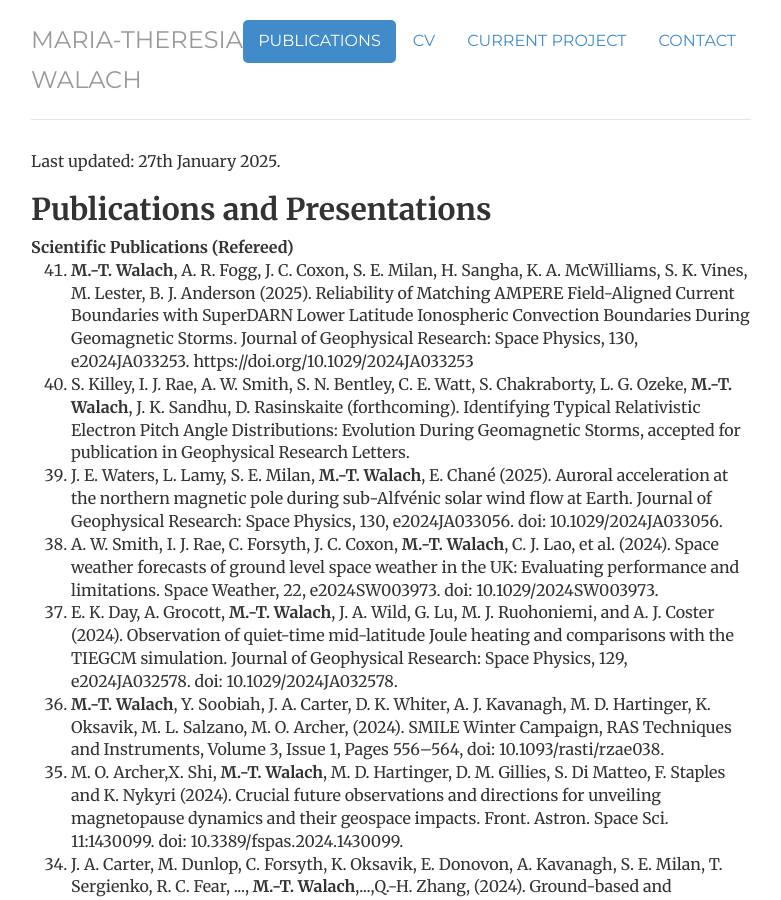
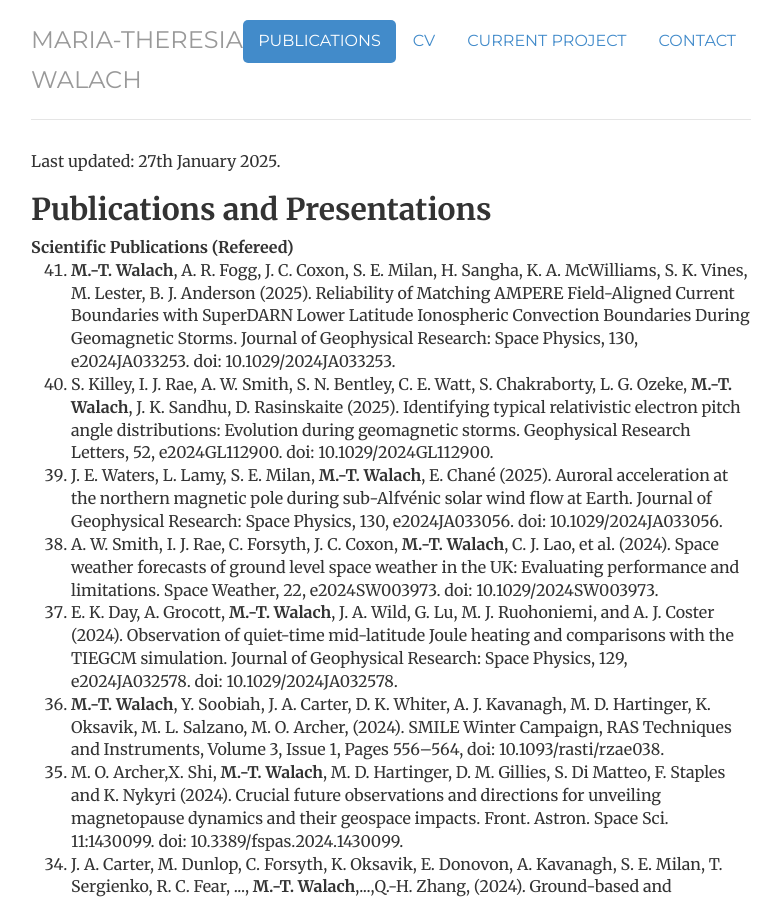
Before and after one commit to mtwalach/mtwalach.github.io, a Jekyll site: the page built from publications/index.html, in a window 1280 px wide and 900 px high. Shown: the whole window, without its empty margins (249-1030 px from the left). Built offline with Jekyll 4.4.1, drawn with Linux system fonts in a browser that asks for light colours.

Commit message:
update pubs

```diff
--- a/publications/index.html
+++ b/publications/index.html
@@ -14,8 +14,8 @@ description:   Maria-Theresia Walach // Space plasma physics & planetary science
     <h2>Publications and Presentations </h2>
     <strong>Scientific Publications (Refereed)</strong>
     <ol reversed>
-      <li><b>M.-T. Walach</b>, A. R. Fogg, J. C. Coxon, S. E. Milan, H. Sangha, K. A. McWilliams, S. K. Vines, M. Lester, B. J. Anderson (2025). Reliability of Matching AMPERE Field-Aligned Current Boundaries with SuperDARN Lower Latitude Ionospheric Convection Boundaries During Geomagnetic Storms. Journal of Geophysical Research: Space Physics, 130, e2024JA033253. https://doi.org/10.1029/2024JA033253</li>
-      <li>S. Killey, I. J. Rae, A. W. Smith, S. N. Bentley, C. E. Watt, S. Chakraborty, L. G. Ozeke, <b>M.-T. Walach</b>, J. K. Sandhu, D. Rasinskaite (forthcoming). Identifying Typical Relativistic Electron Pitch Angle Distributions: Evolution During Geomagnetic Storms, accepted for publication in Geophysical Research Letters.</li>
+      <li><b>M.-T. Walach</b>, A. R. Fogg, J. C. Coxon, S. E. Milan, H. Sangha, K. A. McWilliams, S. K. Vines, M. Lester, B. J. Anderson (2025). Reliability of Matching AMPERE Field-Aligned Current Boundaries with SuperDARN Lower Latitude Ionospheric Convection Boundaries During Geomagnetic Storms. Journal of Geophysical Research: Space Physics, 130, e2024JA033253. doi: 10.1029/2024JA033253.</li>
+      <li>S. Killey, I. J. Rae, A. W. Smith, S. N. Bentley, C. E. Watt, S. Chakraborty, L. G. Ozeke, <b>M.-T. Walach</b>, J. K. Sandhu, D. Rasinskaite (2025). Identifying typical relativistic electron pitch angle distributions: Evolution during geomagnetic storms. Geophysical Research Letters, 52, e2024GL112900. doi: 10.1029/2024GL112900.</li>
       <li>J. E. Waters, L. Lamy, S. E. Milan, <b>M.-T. Walach</b>, E. Chané (2025).  Auroral acceleration at the northern magnetic pole during sub-Alfvénic solar wind flow at Earth. Journal of Geophysical Research: Space Physics, 130, e2024JA033056. doi: 10.1029/2024JA033056. </li>
       <li>A. W. Smith, I. J. Rae, C. Forsyth, J. C. Coxon, <b>M.-T. Walach</b>, C. J. Lao, et al. (2024). Space weather forecasts of ground level space weather in the UK: Evaluating performance and limitations. Space Weather, 22, e2024SW003973. doi: 10.1029/2024SW003973.</li>
       <li>E. K. Day, A. Grocott, <b>M.-T. Walach</b>, J. A. Wild, G. Lu, M. J. Ruohoniemi, and A. J. Coster (2024). Observation of quiet-time mid-latitude Joule heating and comparisons with the TIEGCM simulation. Journal of Geophysical Research: Space Physics, 129, e2024JA032578. doi: 10.1029/2024JA032578.</li>
```
